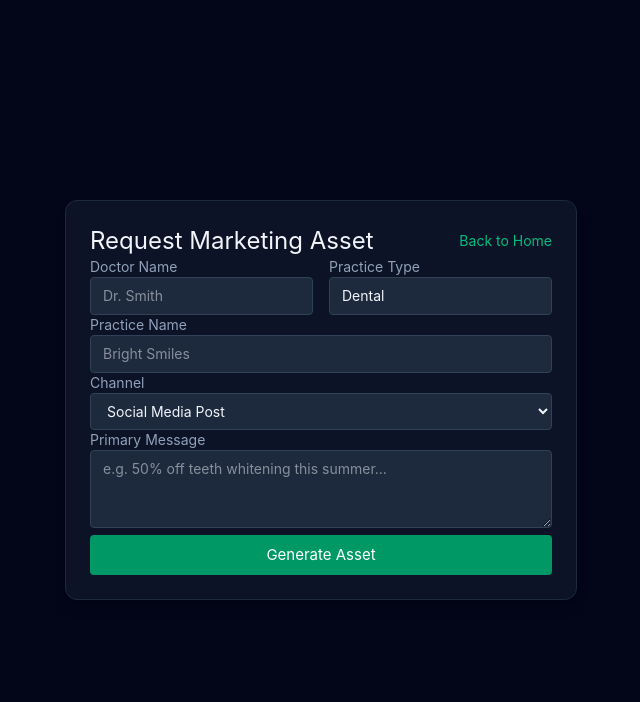
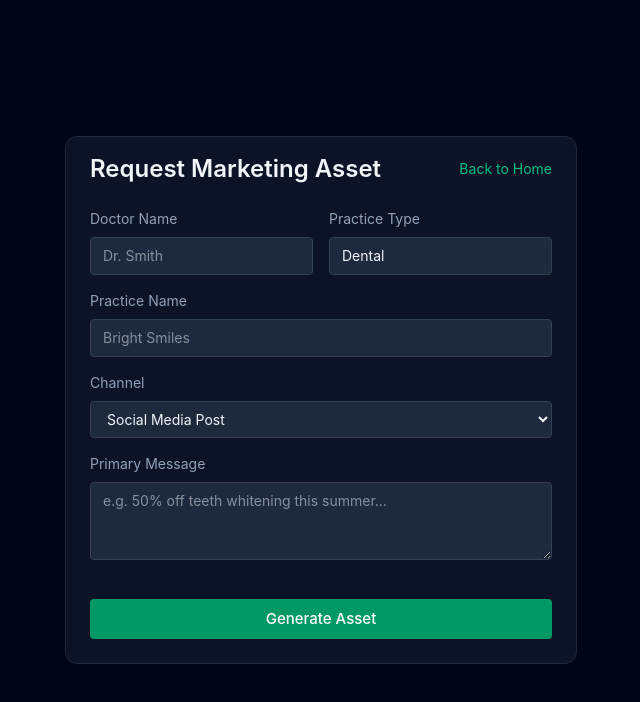
Before and after one commit to hrakt/exfluential-tools-api, a Vue app in the folder apps/web/: page /requests in a window 1280 px wide. Shown: the top 702 px of the page, without its empty margins (319-959 px from the left). Built offline with nearby package versions, Linux system fonts and the light colour scheme; no server answers; the HTML template or start-up script is replaced by a standard one.

Commit message:
fix styling

```diff
--- a/apps/web/src/assets/base.css
+++ b/apps/web/src/assets/base.css
@@ -50,14 +50,6 @@
   }
 }
 
-*,
-*::before,
-*::after {
-  box-sizing: border-box;
-  margin: 0;
-  font-weight: normal;
-}
-
 body {
   min-height: 100vh;
   color: var(--color-text);
--- a/apps/web/src/views/HomeView.vue
+++ b/apps/web/src/views/HomeView.vue
@@ -68,7 +68,7 @@ async function createTool() {
 
       <form class="space-y-4" @submit.prevent="createTool">
         <div>
-          <label class="block text-sm mb-1">Tool Name</label>
+          <label class="block text-sm mb-2">Tool Name</label>
           <input
             v-model="form.name"
             type="text"
@@ -79,7 +79,7 @@ async function createTool() {
         </div>
 
         <div>
-          <label class="block text-sm mb-1">Tool Type</label>
+          <label class="block text-sm mb-2">Tool Type</label>
           <select
             v-model="form.type"
             class="w-full rounded-md bg-slate-800 border border-slate-700 px-3 py-2 text-sm outline-none focus:ring-2 focus:ring-emerald-500 focus:border-emerald-500"
--- a/apps/web/src/views/RequestAssetView.vue
+++ b/apps/web/src/views/RequestAssetView.vue
@@ -97,7 +97,7 @@ onUnmounted(() => {
 
 <template>
   <main class="min-h-screen bg-slate-950 text-slate-100 flex items-center justify-center p-4">
-    <div class="w-full max-w-lg p-6 bg-slate-900/80 rounded-xl shadow-lg border border-slate-800">
+    <div class="w-full max-w-lg px-6 pb-6 pt-4 bg-slate-900/80 rounded-xl shadow-lg border border-slate-800">
 
       <div class="mb-6 flex items-center justify-between">
         <h1 class="text-2xl font-semibold">Request Marketing Asset</h1>
@@ -107,22 +107,22 @@ onUnmounted(() => {
       <form v-if="status === 'idle' || status === 'submitting' || status === 'failed'" @submit.prevent="submitRequest" class="space-y-4">
         <div class="grid grid-cols-2 gap-4">
             <div>
-            <label class="block text-sm mb-1 text-slate-400">Doctor Name</label>
+            <label class="block text-sm mb-2 text-slate-400">Doctor Name</label>
             <input v-model="form.doctorName" type="text" required placeholder="Dr. Smith" class="w-full rounded bg-slate-800 border border-slate-700 px-3 py-2 text-sm focus:ring-2 focus:ring-emerald-500" />
             </div>
             <div>
-            <label class="block text-sm mb-1 text-slate-400">Practice Type</label>
+            <label class="block text-sm mb-2 text-slate-400">Practice Type</label>
             <input v-model="form.practiceType" type="text" required placeholder="Dental" class="w-full rounded bg-slate-800 border border-slate-700 px-3 py-2 text-sm focus:ring-2 focus:ring-emerald-500" />
             </div>
         </div>
 
         <div>
-          <label class="block text-sm mb-1 text-slate-400">Practice Name</label>
+          <label class="block text-sm mb-2 text-slate-400">Practice Name</label>
           <input v-model="form.practiceName" type="text" required placeholder="Bright Smiles" class="w-full rounded bg-slate-800 border border-slate-700 px-3 py-2 text-sm focus:ring-2 focus:ring-emerald-500" />
         </div>
 
         <div>
-          <label class="block text-sm mb-1 text-slate-400">Channel</label>
+          <label class="block text-sm mb-2 text-slate-400">Channel</label>
           <select v-model="form.channel" class="w-full rounded bg-slate-800 border border-slate-700 px-3 py-2 text-sm focus:ring-2 focus:ring-emerald-500">
             <option value="social">Social Media Post</option>
             <option value="email">Email Campaign</option>
@@ -131,7 +131,7 @@ onUnmounted(() => {
         </div>
 
         <div>
-          <label class="block text-sm mb-1 text-slate-400">Primary Message</label>
+          <label class="block text-sm mb-2 text-slate-400">Primary Message</label>
           <textarea v-model="form.primaryMessage" required rows="3" placeholder="e.g. 50% off teeth whitening this summer..." class="w-full rounded bg-slate-800 border border-slate-700 px-3 py-2 text-sm focus:ring-2 focus:ring-emerald-500"></textarea>
         </div>
 
```
